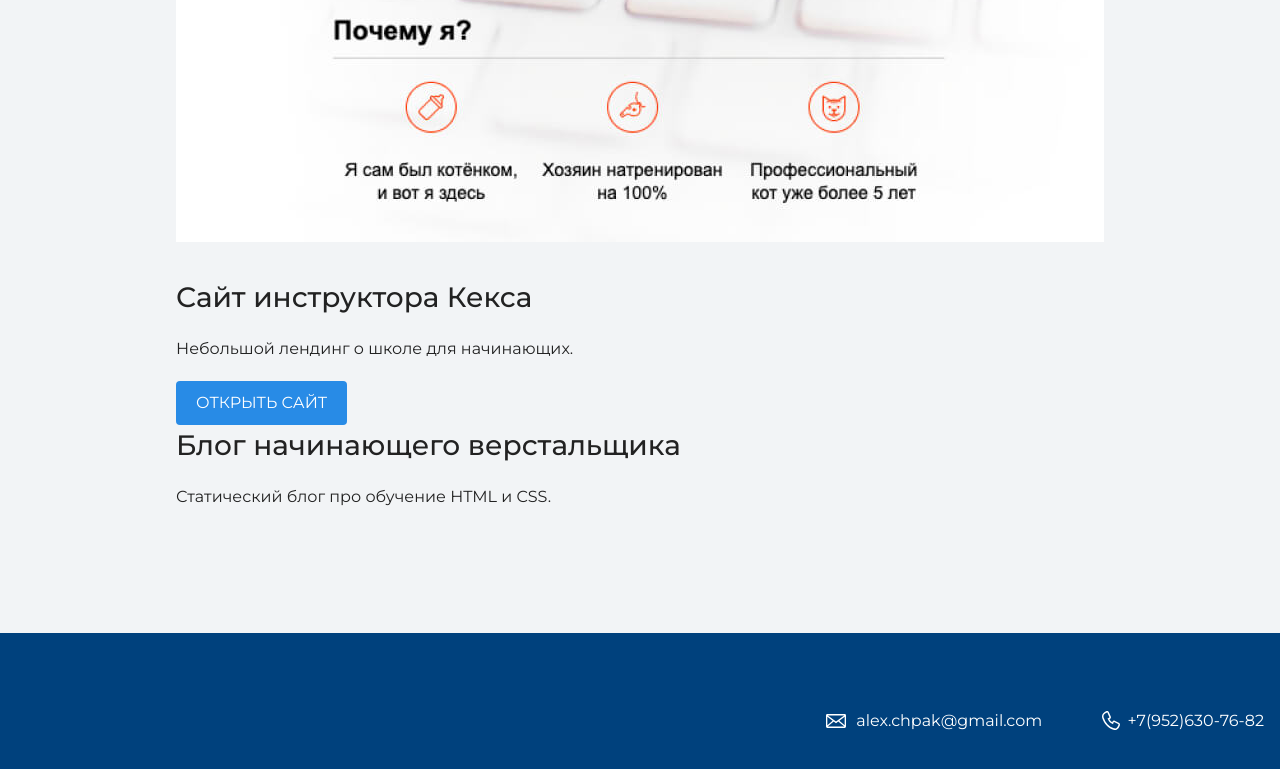
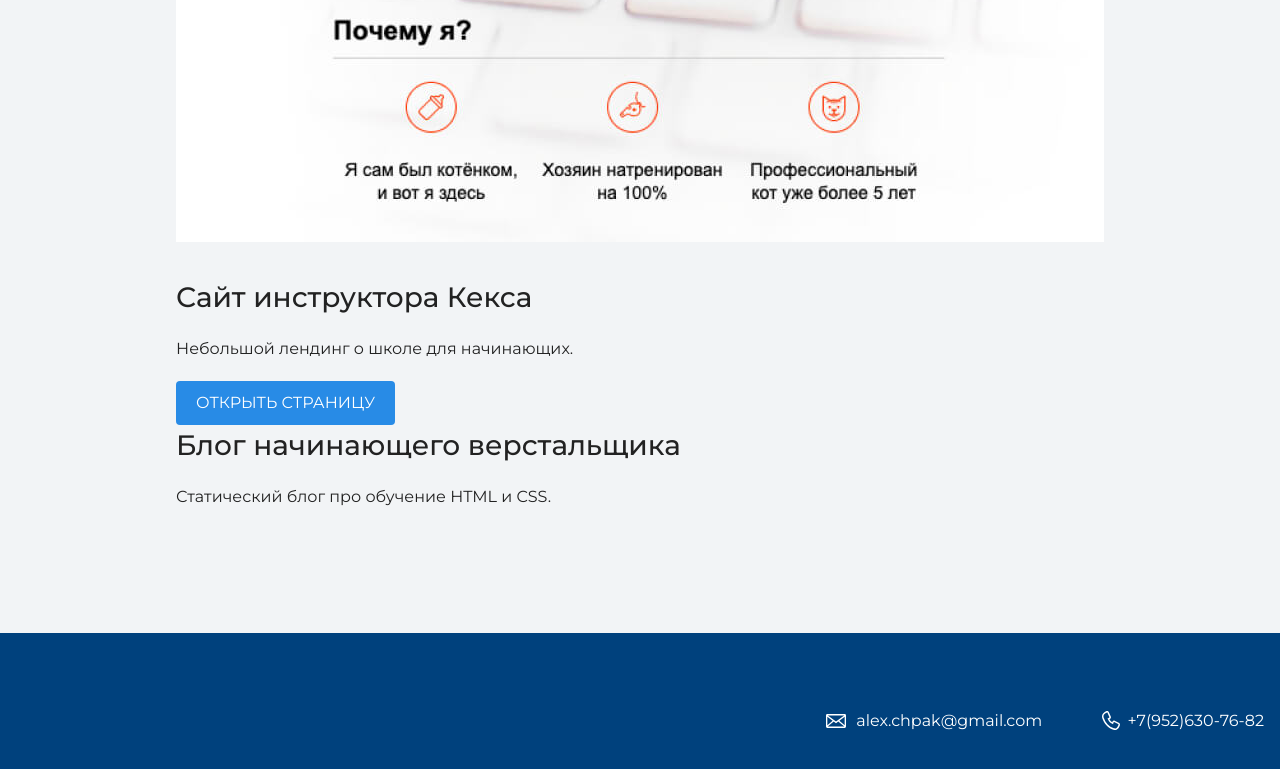
Before and after one commit to Aleshim/portfolio, a plain HTML site: page Portfolio/index.html in a window 1280 px wide. Shown: the part 2601-3370 px from the top of the page. Drawn offline with nearby package versions, Linux system fonts and the light colour scheme.

Commit message:
Поправки

```diff
--- a/Portfolio/index.html
+++ b/Portfolio/index.html
@@ -43,7 +43,7 @@
         </figure>
         <h3>Сайт инструктора Кекса</h3>
         <p>Небольшой лендинг о школе для начинающих.</p>
-        <a class="button" href="source/project/index.html">Открыть сайт<a>
+        <a class="button" href="source/project/index.html">Открыть страницу<a>
         <h3>Блог начинающего верстальщика</h3>
         <p>Статический блог про обучение HTML и CSS.</p>
       </div>
```
Also changed, not shown: Portfolio/source/project/index.html (+1 -1 lines).
